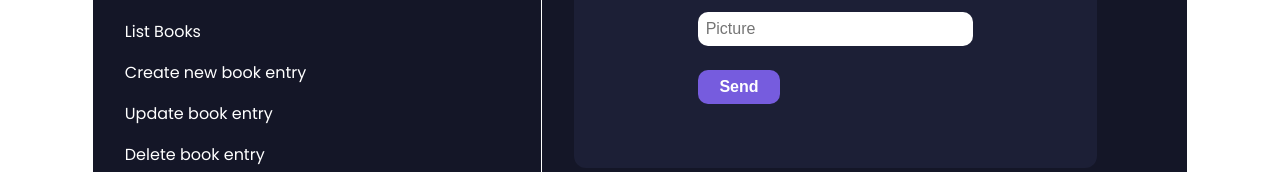
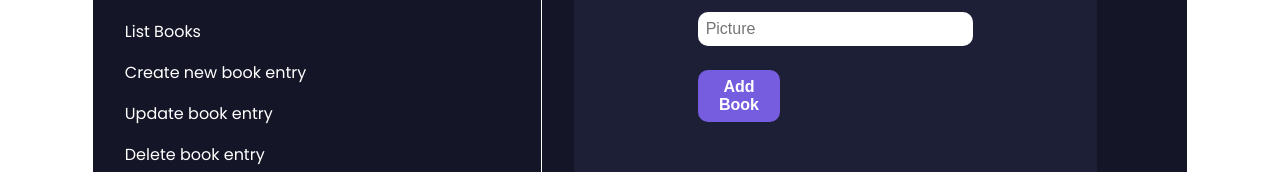
Before and after one commit to ocamilomontealegre/inventory_management_system, a React (Vite) app in the folder front_end/: page /add-book in a window 1280 px wide. Shown: the part 384-556 px from the top of the page. Built offline with nearby package versions, Linux system fonts and the light colour scheme.

Commit message:
Update BookForm component

```diff
--- a/front_end/src/components/bookManagement/addBook/BookForm.jsx
+++ b/front_end/src/components/bookManagement/addBook/BookForm.jsx
@@ -41,8 +41,8 @@ export const BookForm = () => {
     <div className="form">
       <form className="f-body">
         <div className="f-group">
-          <input type="text" name="title" id="title" autoComplete="title"  value={bookData.title} onChange={(event) => handleInputChange(event, 'title')} placeholder="Title" />
-          <input type="text" name="author" id="author" autoComplete="author" value={bookData.author} onChange={(event) => handleInputChange(event, 'author')} placeholder="Author" />
+          <input type="text" name="title" id="title" value={bookData.title} onChange={(event) => handleInputChange(event, 'title')} placeholder="Title" />
+          <input type="text" name="author" id="author" value={bookData.author} onChange={(event) => handleInputChange(event, 'author')} placeholder="Author" />
         </div>
         <div className="f-group">
           <input type="number" name="year" id="year" value={bookData.year} onChange={(event) => handleInputChange(event, 'year')} placeholder="Year" />
@@ -52,7 +52,7 @@ export const BookForm = () => {
         <div className="f-group">
           <input type="text" name="picture" id="picture" value={bookData.picture} onChange={(event) => handleInputChange(event, 'picture')} placeholder="Picture" />
         </div>
-        <Button text="Send" onClick={addBook}/>
+        <Button text="Add Book" onClick={addBook}/>
       </form>
     </div>
   );
```
